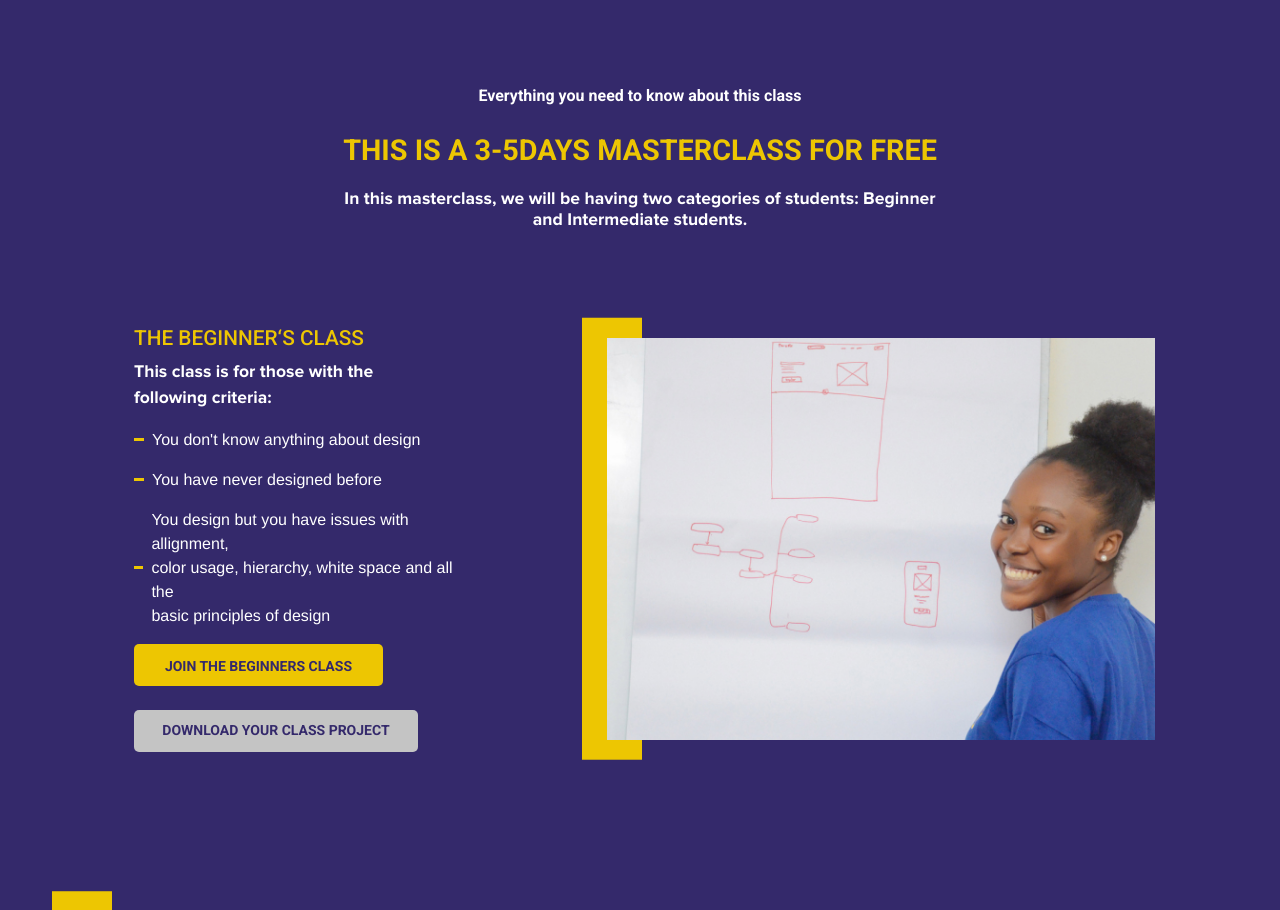
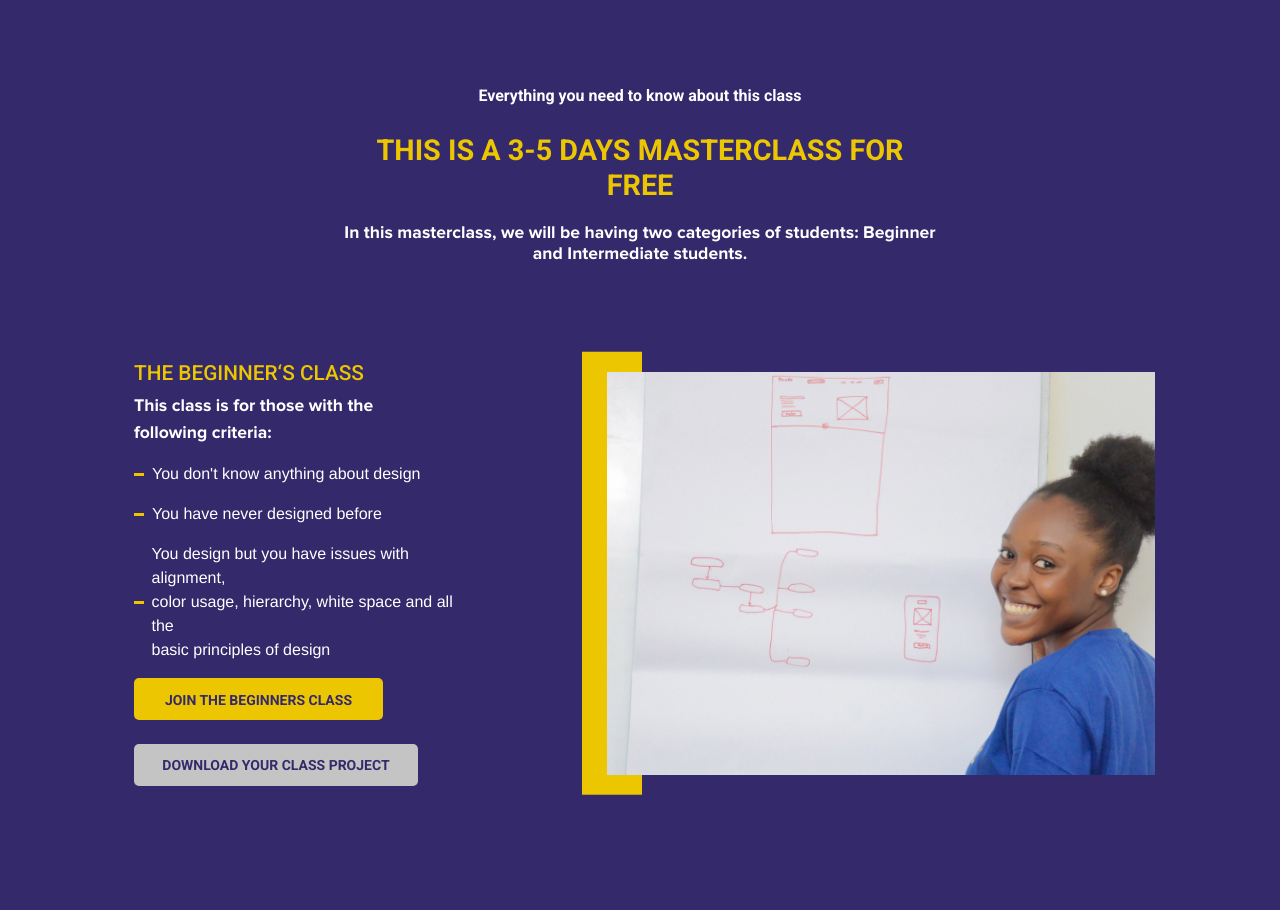
Before and after one commit to EmmanuelOluwafemi/perxels-start, a React (Create React App) app: page / in a window 1280 px wide. Shown: the part 1240-2150 px from the top of the page. Built offline with nearby package versions, Linux system fonts and the light colour scheme; a web font is replaced by a local one.

Commit message:
fixed some errors

```diff
--- a/src/pages/Components/Info.js
+++ b/src/pages/Components/Info.js
@@ -28,7 +28,7 @@
             <div className="wrapper">
                 <InfoHeadeingStyle>
                     <h5>Everything you need to know about this class</h5>
-                    <h2>THIS IS A 3-5DAYS MASTERCLASS FOR FREE</h2>
+                    <h2>THIS IS A 3-5 DAYS MASTERCLASS FOR FREE</h2>
                     <h4>In this masterclass, we will be having two categories of students: Beginner and Intermediate students.</h4>
                 </InfoHeadeingStyle>
 
@@ -39,7 +39,7 @@
                         <InfoList >
                             <li><div></div><span>You don't know anything about design</span></li>
                             <li><div></div><span>You have never designed before</span></li>
-                            <li><div></div><span>You design but you have issues with allignment,<br/>
+                            <li><div></div><span>You design but you have issues with alignment,<br/>
                                 color usage, hierarchy, white space and all the <br/> basic
                                 principles of design</span></li>
 
```
Also changed, not shown: 1 other file (tests, documents, lock files or other folders).
